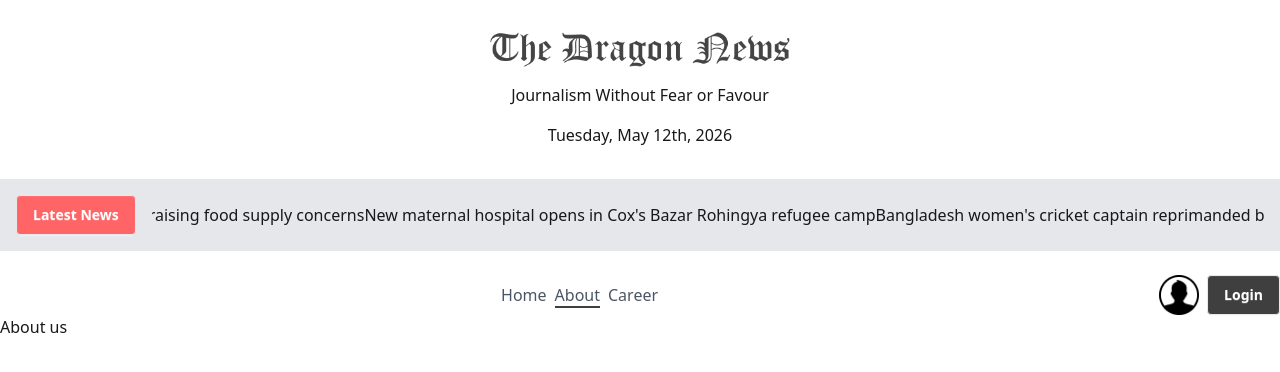
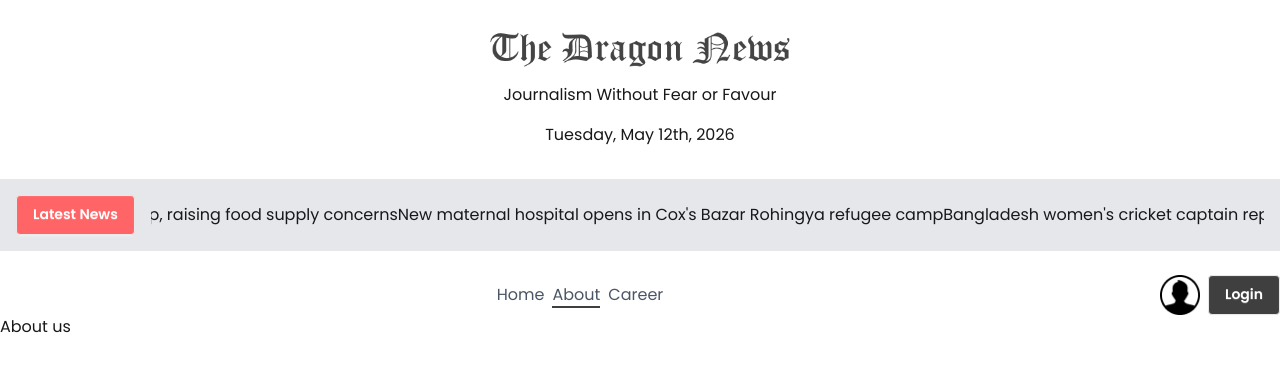
Before and after one commit to imNovel/dragon-news, a Next.js app: page /about-us in a window 1280 px wide. Shown: the top 372 px of the page. Built offline with nearby package versions, Linux system fonts and the light colour scheme.

Commit message:
add font

```diff
--- a/src/app/layout.js
+++ b/src/app/layout.js
@@ -1,15 +1,18 @@
-import { Geist, Geist_Mono } from "next/font/google";
+import { Montserrat, Poppins } from "next/font/google";
 import "./globals.css";
 
-const geistSans = Geist({
-  variable: "--font-geist-sans",
+
+const poppins = Poppins({
+  variable: "--font-poppins",
   subsets: ["latin"],
-});
+  weight: ["400","500","600","700"]
+})
 
-const geistMono = Geist_Mono({
-  variable: "--font-geist-mono",
+export const montserrat = Montserrat({
+  variable: "--font-poppins",
   subsets: ["latin"],
-});
+  weight: ["400","500","600","700"]
+})
 
 export const metadata = {
   title: "Dragon News",
@@ -20,9 +23,11 @@
   return (
     <html
       lang="en"
-      className={`${geistSans.variable} ${geistMono.variable} h-full antialiased`}
+      className={`h-full antialiased`}
     >
-      <body className="min-h-full flex flex-col">{children}</body>
+      <body className={`${poppins.className} min-h-full flex flex-col`}>
+          {children}
+        </body>
     </html>
   );
 }
```
